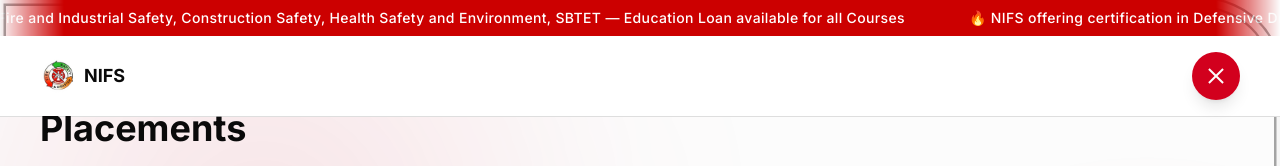
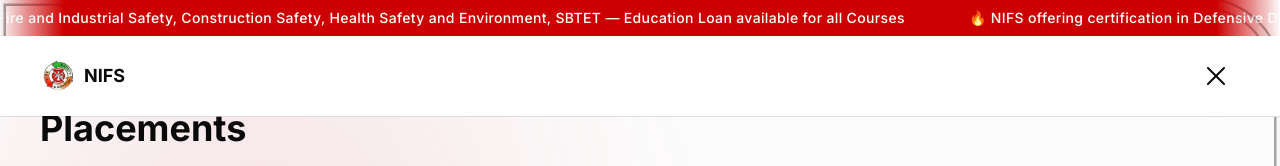
Before and after one commit to tejanaik24/nifs-institute, a Next.js app: page /centers in a window 1280 px wide. Both pictures are taken after a click on the button "Open menu". Shown: the top 166 px of the page. Built offline with nearby package versions, Linux system fonts and the light colour scheme.

Commit message:
fix: overlay z-index higher than header

```diff
--- a/src/components/layout/site-header.tsx
+++ b/src/components/layout/site-header.tsx
@@ -103,7 +103,7 @@ export function SiteHeader() {
       <AnimatePresence>
         {menuOpen && (
           <motion.div
-            className="fixed inset-0 z-50 flex flex-col bg-white"
+            className="fixed inset-0 z-[100] flex flex-col bg-white"
             initial={{ clipPath: "circle(0% at top right)" }}
             animate={{ clipPath: "circle(150% at top right)" }}
             exit={{ clipPath: "circle(0% at top right)" }}
```
